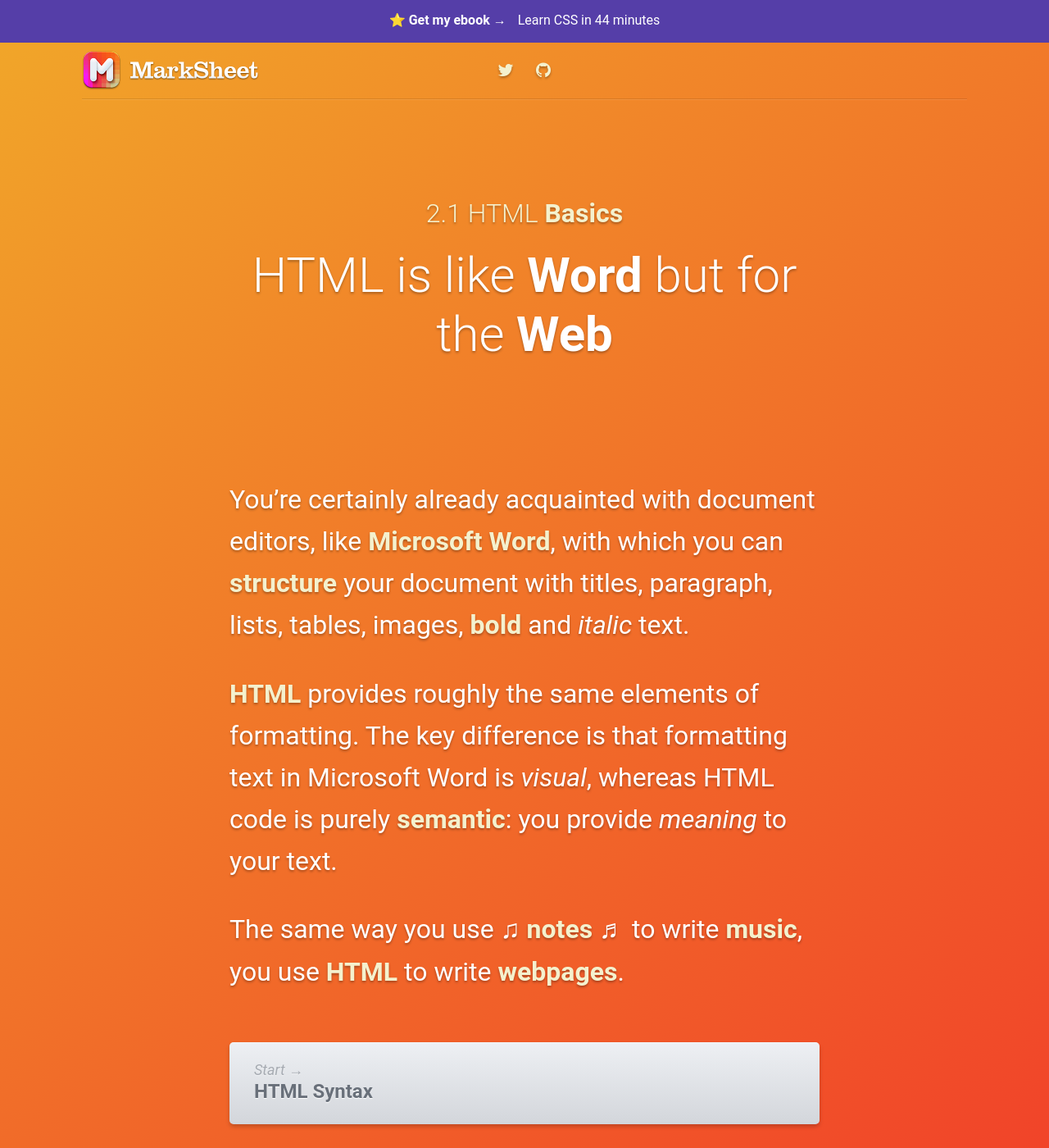
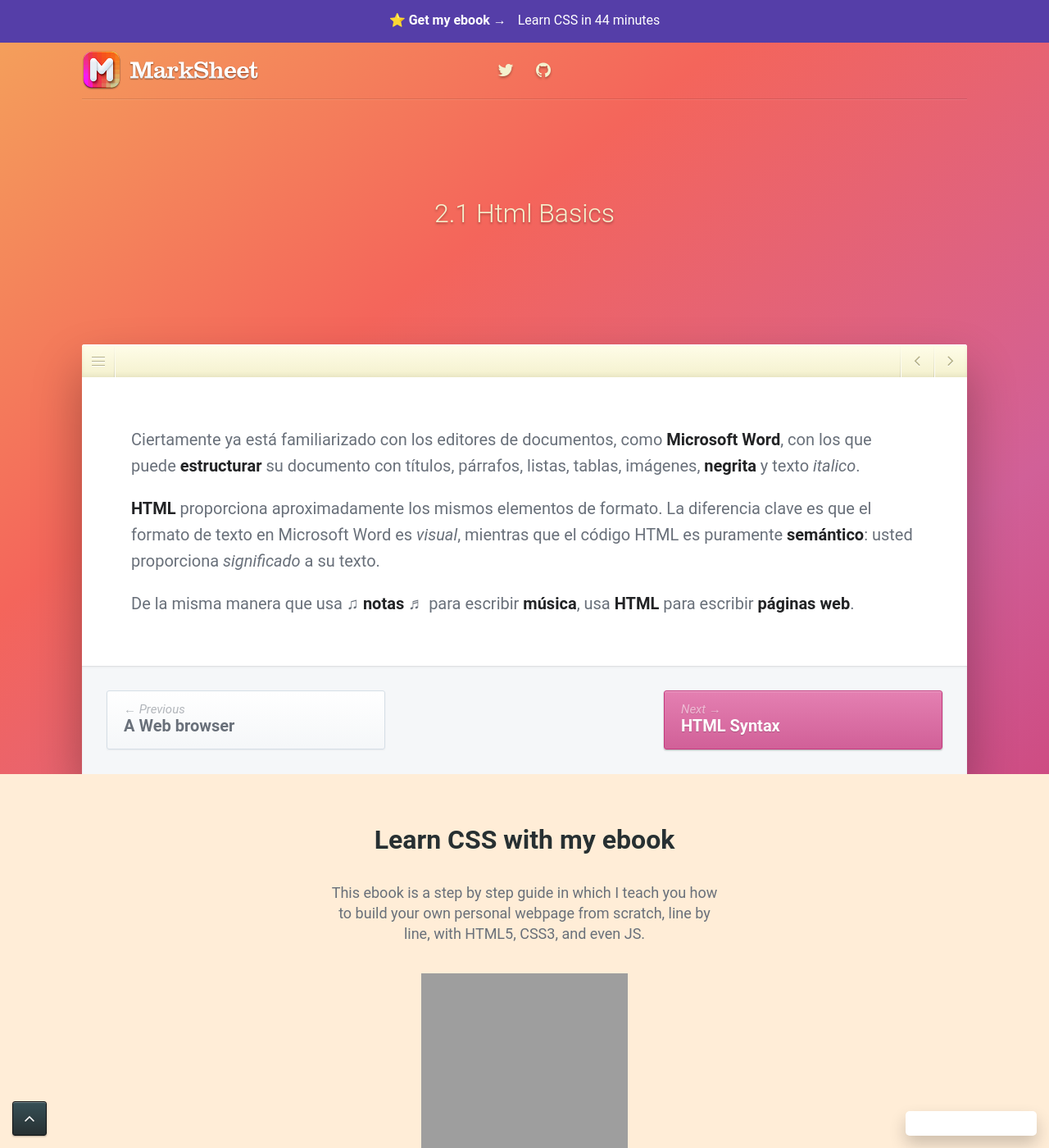
Before and after one commit to jgthms/marksheet, a Jekyll site: the page built from _posts/2015-02-01-html-basics.md, in a window 1280 px wide and 1400 px high. Shown: the whole window at 82% size. Built offline with Jekyll 4.4.1, drawn with Linux system fonts in a browser that asks for light colours; nearby versions of some CDN libraries; our own code applies the rules of GitHub Pages for plain Markdown files; a script that is not in the unit is left out; comment, search, counter and statistics services are not loaded; some of the changed text lies outside the part shown; grey boxes are pictures that could not be loaded.

Commit message:
Update 2015-02-01-html-basics.md

```diff
--- a/_posts/2015-02-01-html-basics.md
+++ b/_posts/2015-02-01-html-basics.md
@@ -1,12 +1,12 @@
 ---
-layout: chapter
-title: "HTML <strong>Basics</strong>"
-subtitle: "HTML is like <strong>Word</strong> but for the <strong>Web</strong>"
-section: html
+diseño: capítulo
+título: "HTML <strong>Conceptos básicos</strong>"
+subtítulo: "HTML es como <strong>Word</strong> pero para <strong>Web</strong>"
+sección: html
 ---
 
-You're certainly already acquainted with document editors, like **Microsoft <strong>Word</strong>**, with which you can **structure** your document with titles, paragraph, lists, tables, images, **bold** and _italic_ text.
+Ciertamente ya está familiarizado con los editores de documentos, como **Microsoft <strong>Word</strong>**, con los que puede **estructurar** su documento con títulos, párrafos, listas, tablas, imágenes, **negrita** y texto _italico_.
 
-**HTML** provides roughly the same elements of formatting. The key difference is that formatting text in Microsoft Word is _visual_, whereas HTML code is purely **semantic**: you provide _meaning_ to your text.
+**HTML** proporciona aproximadamente los mismos elementos de formato. La diferencia clave es que el formato de texto en Microsoft Word es _visual_, mientras que el código HTML es puramente **semántico**: usted proporciona _significado_ a su texto.
 
-The same way you use ♫ **notes** ♬ to write **music**, you use **HTML** to write **webpages**.
+De la misma manera que usa ♫ **notas** ♬ para escribir **música**, usa **HTML** para escribir **páginas web**.
```
